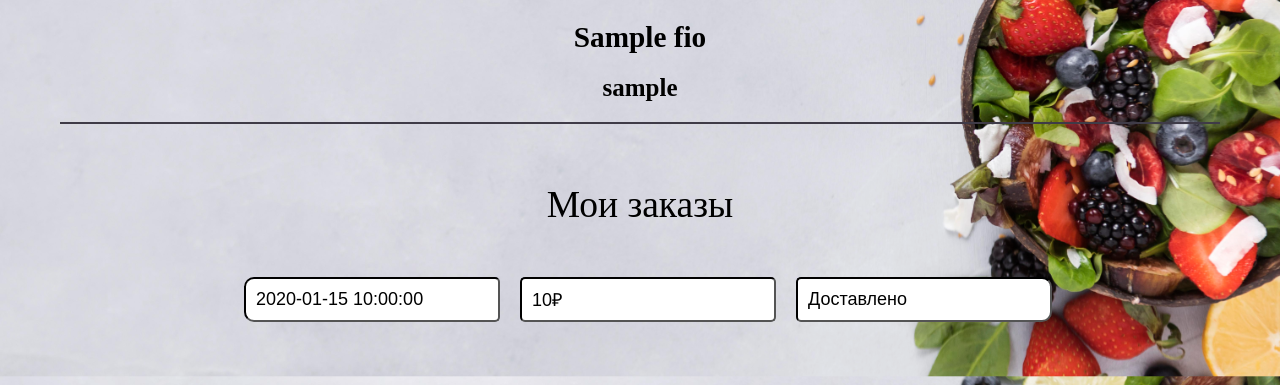
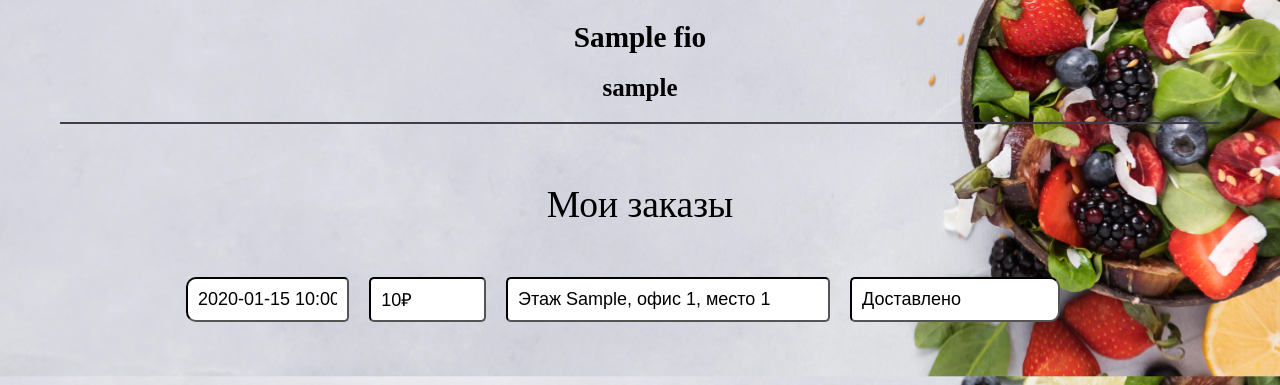
Before and after one commit to rowdyslav/BestAppInTheWorld, a Python web app: template templates/deliverier_account.html in a window 1280 px wide. Shown: the part 477-862 px from the top of the page. Run offline with Jinja, Linux system fonts and the light colour scheme; the template is opened without the code that fills it: most values are stand-ins (such as "Sample title", 1, 10 or a date in 2020).

Commit message:
commit new

```diff
--- a/static/styles/deliverier_account.css
+++ b/static/styles/deliverier_account.css
@@ -97,7 +97,7 @@ hr {
 
 /* форма управления заказми */
 .set_order_status form {
-    width: 70%;
+    width: 80%;
     display: flex;
     margin: auto;
 }
@@ -142,13 +142,29 @@ hr {
 
 #statusTypeInRender, #statusTypeInDelivery {
     border-radius: 5px;
+    width: 20%;
 }
 
 #statusTypeIsDelivered {
     border-radius: 5px 10px 10px 5px;
+    width: 20%;
 }
 
 .set_order_status form button {
     width: 20%;
     font-size: 18px;
+    border-radius: 5px 10px 10px 5px;
 }
+
+#orderAddress {
+    border-radius: 5px;
+    width: 300px;
+}
+
+#orderCost {
+    width: 10%;
+}
+
+#orderDate {
+    width: 15%;
+}
--- a/templates/deliverier_account.html
+++ b/templates/deliverier_account.html
@@ -51,6 +51,7 @@
               <input id='orderId' type="text" name="orderId" value="{{ order._id }}" readonly style="display: none;">
               <input id='orderDate' type="text" name="orderDate" value="{{ order.date }}" readonly>
               <input id='orderCost' type="text" name="orderCost" value="{{ order.cost }}₽" readonly>
+              <input type="text" id="orderAddress" name="orderAddress" value="Этаж {{ order.address.officeFloor }}, офис {{ order.address.officeNumber }}, место {{ order.address.placeNumber }}">
               {% if order.status == 'В обработке' %}
                 <input type="text" id="statusTypeInRender" name="statusType" value="В обработке"">
                 <button type="submit">Взять заказ</button>
--- a/templates/index.html
+++ b/templates/index.html
@@ -3,6 +3,8 @@
   <head>
     <meta charset="UTF-8" />
     <meta name="viewport" content="width=device-width, initial-scale=1.0" />
+    <title>CubeFood</title>
+    <link rel="icon" href="{{ url_for('static', filename='images/head_icon.png') }}">
     <link
       rel="stylesheet"
       href="{{ url_for('static', filename='styles/index.css') }}"
--- a/templates/worker_account.html
+++ b/templates/worker_account.html
@@ -3,6 +3,8 @@
   <head>
     <meta charset="UTF-8" />
     <meta name="viewport" content="width=device-width, initial-scale=1.0" />
+    <link rel="icon" href="{{ url_for('static', filename='images/head_icon.png') }}">
+    <title>CubeFood</title>
     <link
       rel="stylesheet"
       href="{{ url_for('static', filename='styles/worker_account.css') }}"
```
Also changed, not shown: static/styles/cooker_account.css (+10 -1 lines), templates/cooker_account.html (+2 -0 lines).
